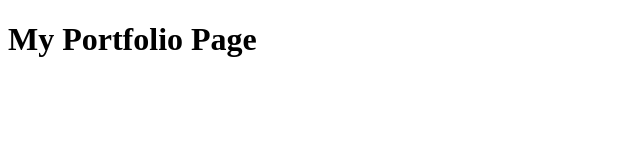
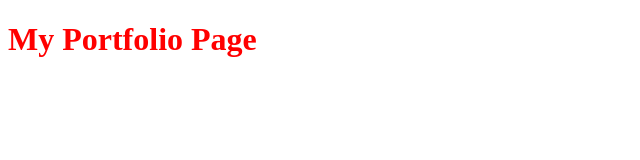
Before and after one commit to richgurney/portfolio-page, a plain HTML site: page index.html in a window 1280 px wide. Shown: the whole page, without its empty margins (0-640 px from the left). Drawn offline with Linux system fonts and the light colour scheme.

Commit message:
added styling to header

```diff
--- a/index.html
+++ b/index.html
@@ -1,12 +1,13 @@
 <!DOCTYPE html>
 <html lang="en" dir="ltr">
   <head>
+    <link rel="stylesheet" href="style.css">
     <meta charset="utf-8">
     <title>Portfolio Page</title>
   </head>
   <body>
     <header>
-      <h1>My Portfolio Page</h1>
+      <h1 class="red-text">My Portfolio Page</h1>
     </header>
   </body>
 </html>
--- a/style.css
+++ b/style.css
@@ -0,0 +1,3 @@
+.red-text {
+  color: red;
+}
```
